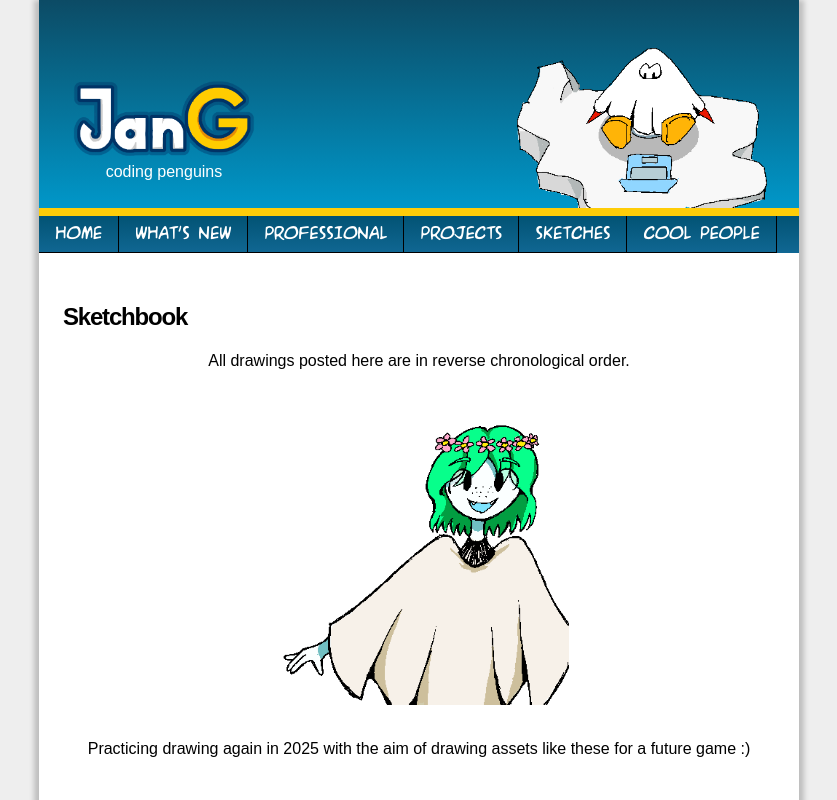
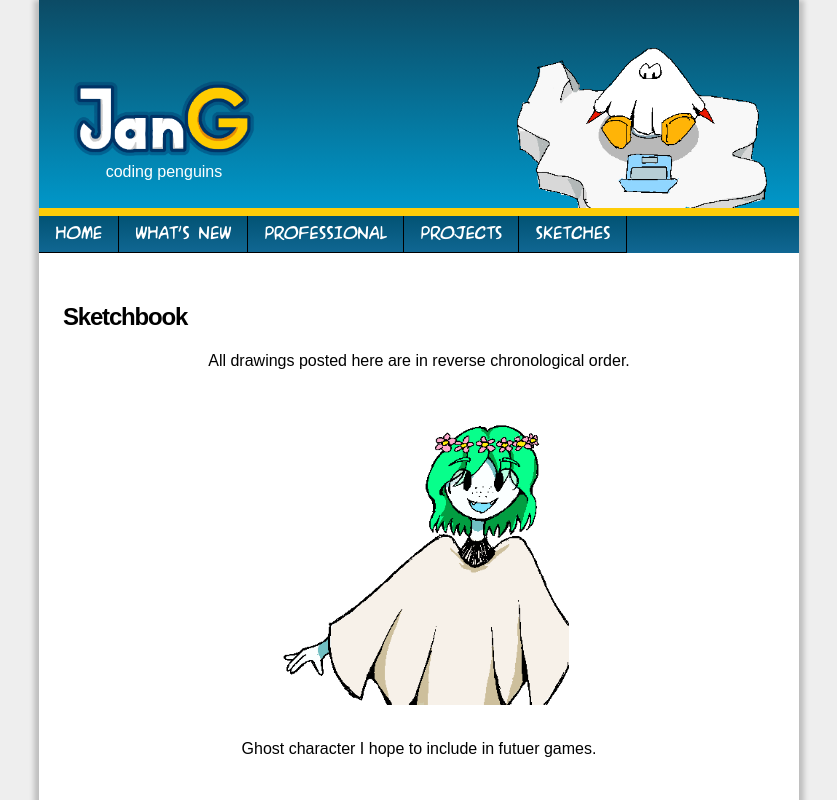
Before and after one commit to jangarong/jangarong.github.io, a Next.js app: page /b/art in a window 1280 px wide. Shown: the top 800 px of the page, without its empty margins (221-1058 px from the left). Built offline with nearby package versions, Linux system fonts and the light colour scheme.

Commit message:
update layout and minor edits

```diff
--- a/src/app/(penguin)/b/art/page.tsx
+++ b/src/app/(penguin)/b/art/page.tsx
@@ -14,7 +14,7 @@ export default function Page() {
                     All drawings posted here are in reverse chronological order.
                 </div>
                 <Image src="/assets/b/art/ghost_alice.png" alt="alice" height={300} width={300} />
-                <div>Practicing drawing again in 2025 with the aim of drawing assets like these for a future game :)</div>
+                <div>Ghost character I hope to include in futuer games.</div>
                 <Image src="/assets/b/art/mao.png" alt="mao" height={300} width={300} />
                 <div>Mao from <a href="/b/projects/zodiactail">Zodiac Tail</a>, drawn in 2024.</div>
                 <Image src="/assets/b/art/egg-carton.png" alt="eggcarton" height={600} width={400} />
--- a/src/app/(penguin)/b/layout.tsx
+++ b/src/app/(penguin)/b/layout.tsx
@@ -46,9 +46,6 @@ export default function Layout({
                             <Link href="/b/art" className=" text-nowrap border-b border-r border-black pl-[16px] pr-[16px] py-[6px] h-[100%] flex flex-col">
                                 SKETCHES
                             </Link>
-                            <Link href="/b/ack" className="text-nowrap border-b border-r border-black pl-[16px] pr-[16px] py-[6px] h-[100%] flex flex-col">
-                                COOL PEOPLE
-                            </Link>
                         </div>
                         <div>
                             {children}
--- a/src/components/b-featured.tsx
+++ b/src/components/b-featured.tsx
@@ -30,7 +30,8 @@ export default function BFeatured() {
             </BFeaturedItem>
             <BFeaturedItem src="/assets/b/pro.png" title="Professional Works">
                 <div>
-                    My career, all in one page. Working from cybersecurity unicorns to FAANGs.
+                    My career, all in one page. Mostly engineering in cybersecurity software at a scale
+                    ranging from startups to Google.
                 </div>
                 <div className="mt-[16px]">
                     <Link href="/b/pro">Click here to see more!</Link>
--- a/src/components/personal-card.tsx
+++ b/src/components/personal-card.tsx
@@ -28,6 +28,9 @@ export default function PersonalCard() {
                             <a href="https://www.deviantart.com/sushibeth/art/Club-Penguin-Stamp-112706392"><Image src="/assets/b/stamps/5.gif" alt="stamp0" width={100} height={55} className="mb-[25px]" /></a>
                         </p>
                     </div>
+                    <div className="text-center px-[24px]">
+                        Also, here are some <a href="/b/ack" className="inline">cool people</a> who I think are worth checking out :)
+                    </div>
                 </div>
             </div>
         </div>
```
